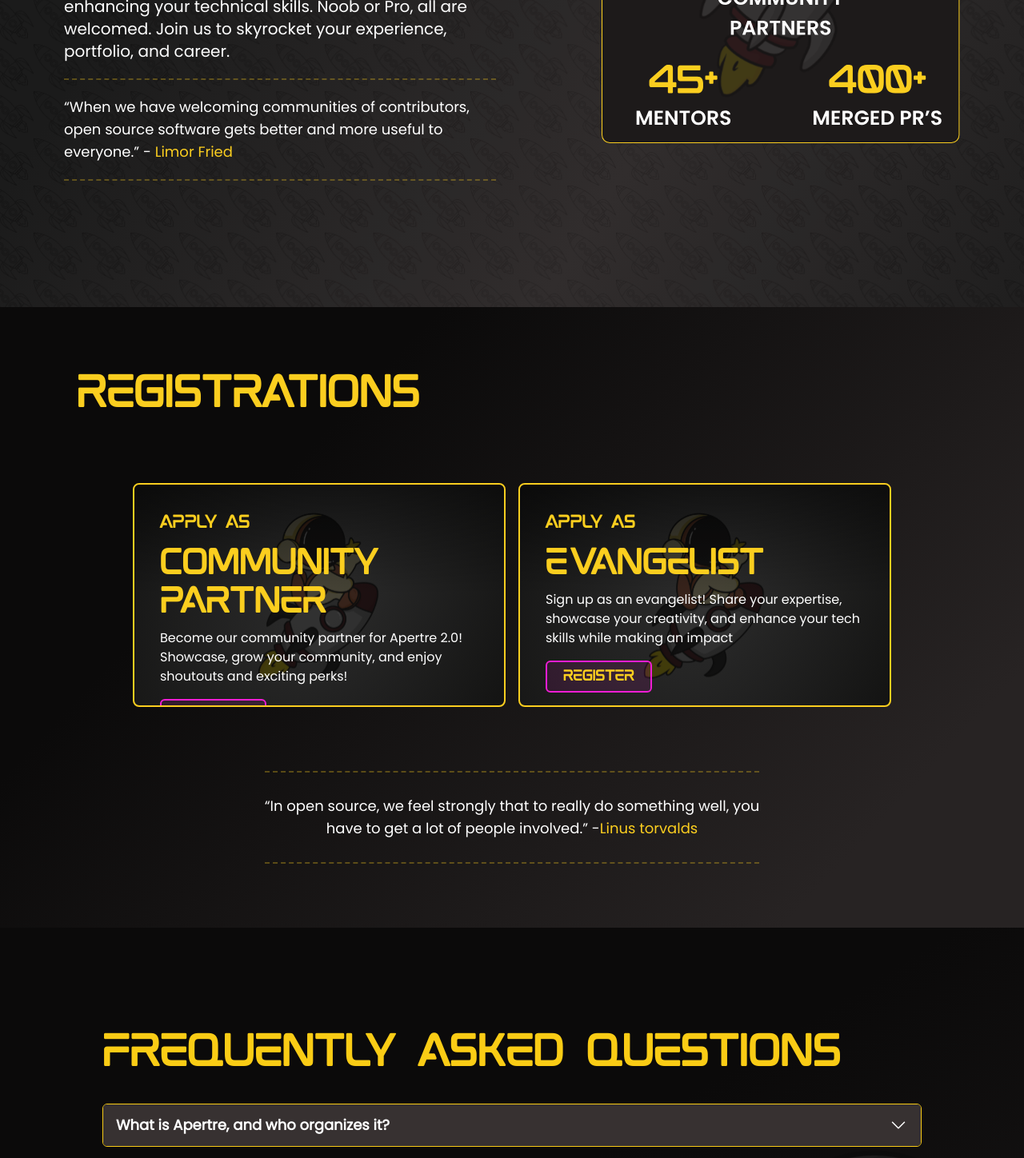
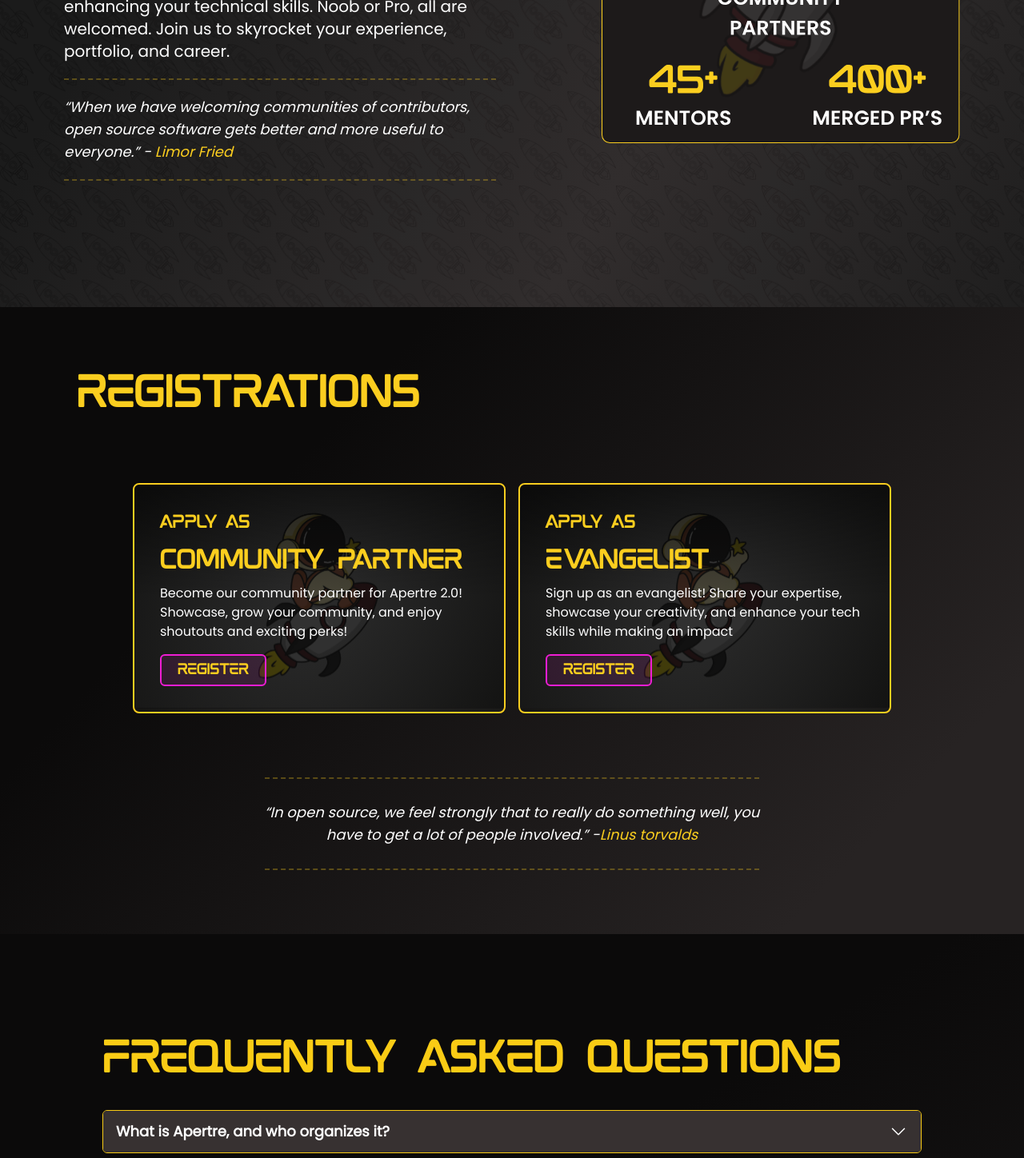
Before and after one commit to Resourcio2022/apertre2.0-frontend, a Next.js app: page / in a window 1280 px wide. Shown: the part 1300-2748 px from the top of the page at 80% size. Built offline with nearby package versions, Linux system fonts and the light colour scheme; no server answers.

Commit message:
attach the register button with the id and added connectivity in the other nav items

```diff
--- a/app/_components/about-us.tsx
+++ b/app/_components/about-us.tsx
@@ -3,7 +3,7 @@ import Image from "next/image";
 export default function AboutUs() {
     return (
         <div
-            className="w-full flex items-center justify-center p-10 md:p-20 text-white font-Poppins"
+            className="w-full flex items-center justify-center p-10 md:p-20 text-white font-Poppins scroll-smooth"
             style={{
                 backgroundImage: 'url("/aboutus.svg")',
                 backgroundRepeat: "no-repeat",
@@ -11,6 +11,7 @@ export default function AboutUs() {
                 backgroundPosition: "center",
                 minHeight: "100vh",
             }}
+            id="about"
         >
             <div className="flex flex-col md:flex-row justify-between items-center gap-10 max-w-7xl mx-auto">
                 <div className="flex-1 flex flex-col gap-5 text-center md:text-left">
@@ -26,7 +27,7 @@ export default function AboutUs() {
                         us to skyrocket your experience, portfolio, and career.
                     </p>
                     <div className="border-t-2 border-b-2 border-textyellow border-opacity-30 py-5 border-dashed">
-                        <p className="text-sm md:text-lg font-normal">
+                        <p className="text-sm md:text-lg font-normaln italic">
                             “When we have welcoming communities of contributors, open source
                             software gets better and more useful to everyone.” -{" "}
                             <span className="text-textyellow">Limor Fried</span>
--- a/app/_components/hero-section.tsx
+++ b/app/_components/hero-section.tsx
@@ -21,7 +21,7 @@ export default function Hero() {
         <div className="lg:w-1/2 space-y-8">
           <h1 className="text-4xl md:text-6xl font-bold leading-tight lg:mt-20">
             THE
-                        <span className="text-textyellow">OPEN SOURCE</span>
+            <span className="text-textyellow"> OPEN SOURCE</span>
             <br />
             CONTRIBUTION
             <br />
@@ -35,11 +35,11 @@ export default function Hero() {
                 width={30}
                 height={30}
               />
-                            <p className="mt-1">3RD MARCH - 3RD APRIL</p>
+              <p className="mt-1">7RD MARCH - 5TH APRIL</p>
             </div>
             <Link
-                            href="#"
-                            className="bg-[rgba(128,0,128,0.2)] text-textyellow font-medium px-4 py-3 rounded-xl border border-customYellow hover:bg-yellow-100/10 transition-colors duration-300 w-fit"
+              href="#register"
+              className="bg-[rgba(128,0,128,0.2)] text-textyellow font-medium px-4 py-3 rounded-xl border border-customYellow hover:bg-yellow-100/10 transition-colors duration-300 w-fit scroll-smooth"
             >
               REGISTER
             </Link>
--- a/app/_components/registration.tsx
+++ b/app/_components/registration.tsx
@@ -2,22 +2,30 @@ import { Card, Carousel } from "@/components/Registrationcarousel";
 import { data } from "@/constants/registration-constant";
 
 export default function Registration() {
-  const cards = data.map((card, idx) => (
-    <Card key={idx} card={card} />
-  ));
+  const cards = data.map((card, idx) => <Card key={idx} card={card} />);
 
   return (
-    <div className="w-full h-full p-10 md:p-20 bg-custom-gradient"
-      style={{ background: "linear-gradient(132.96deg, #0B0A0A 27.52%, #272323 84.97%)" }}>
+    <div
+      className="w-full h-full p-10 md:p-20 bg-custom-gradient scroll-smooth"
+      id="register"
+      style={{
+        background:
+          "linear-gradient(132.96deg, #0B0A0A 27.52%, #272323 84.97%)",
+      }}
+    >
       <h2 className=" text-textyellow pl-4 mx-auto font-normal text-2xl md:text-6xl  font-mokoto">
         Registrations
       </h2>
       <Carousel items={cards} />
       <div className="flex w-full justify-center items-center">
         <div className="border-t-2 border-b-2 border-textyellow border-opacity-30 py-7 border-dashed">
-          <span className="text-white text-base md:text-lg font-normal font-Poppins text-center flex flex-col">
-            “In open source, we feel strongly that to really do something well, you <span className="flex w-full justify-center text-center">have to get a lot of people involved.” -{" "}
-              <span className="text-textyellow">Linus torvalds</span></span>
+          <span className="text-white text-base md:text-lg font-normal font-Poppins text-center flex flex-col italic">
+            “In open source, we feel strongly that to really do something well,
+            you{" "}
+            <span className="flex w-full justify-center text-center">
+              have to get a lot of people involved.” -{" "}
+              <span className="text-textyellow">Linus torvalds</span>
+            </span>
           </span>
         </div>
       </div>
--- a/components/Navbar.tsx
+++ b/components/Navbar.tsx
@@ -13,7 +13,7 @@ interface INavLink {
 
 const NAV_LINKS: INavLink[] = [
   { name: "Home", url: "/" },
-    { name: "About Us", url: "/about-us" },
+  { name: "About Us", url: "#about" },
   { name: "Projects", url: "/projects" },
   { name: "Leaderboard", url: "/leaderboard" },
   { name: "Crew", url: "/crew" },
@@ -32,14 +32,23 @@ export default function Navbar() {
     <nav className="sticky top-0 bg-black left-0 w-full text-white z-[999]">
       <div className="flex items-center justify-between px-6 lg:px-20 py-6">
         {/* Logo aligned to the left */}
+        <Link href="/" className="flex items-center">
           <div className="flex items-center">
-                    <Image src="/Logo_primary.svg" alt="Logo" width={120} height={120} />
+            <Image
+              src="/Logo_primary.svg"
+              alt="Logo"
+              width={120}
+              height={120}
+            />
           </div>
+        </Link>
+
+        {/* Navigation links aligned to the right */}
 
         <div className="hidden lg:flex items-center justify-end gap-8 flex-grow">
           <div className="flex flex-wrap justify-center gap-4 text-sm md:gap-6 lg:gap-8 md:text-base font-mokoto">
             {NAV_LINKS.map((item, index) => (
-                            <Link key={index} href={item.url} className="relative group">
+              <Link key={index} href={item.url} className="relative group scroll-smooth">
                 <span>{item.name}</span>
                 <span className="absolute left-0 bottom-0 h-[2px] w-0 bg-customYellow transition-all duration-300 group-hover:w-full"></span>
               </Link>
@@ -47,9 +56,13 @@ export default function Navbar() {
           </div>
 
           <div className="flex items-center">
-                        {loading
-                            ? (
-                                <Preloader bgHeight="20%" width="2rem" height="2rem" color="#ffffff" />
+            {loading ? (
+              <Preloader
+                bgHeight="20%"
+                width="2rem"
+                height="2rem"
+                color="#ffffff"
+              />
             ) : (
               <>
                 <SignedOut>
@@ -63,8 +76,7 @@ export default function Navbar() {
                   <UserButton />
                 </SignedIn>
               </>
-                            )
-                        }
+            )}
           </div>
         </div>
 
@@ -76,14 +88,15 @@ export default function Navbar() {
       </div>
 
       <div
-                className={`lg:hidden ${isMobileMenuOpen ? "block" : "hidden"
+        className={`lg:hidden ${
+          isMobileMenuOpen ? "block" : "hidden"
         } bg-black p-6 absolute top-full left-0 w-full`}
       >
         {NAV_LINKS.map((item, index) => (
           <Link
             key={index}
             href={item.url}
-                        className="block text-white font-mokoto py-2 relative group w-fit"
+            className="block text-white font-mokoto py-2 relative group w-fit scroll-smooth"
           >
             <span>{item.name}</span>
             <span className="absolute left-0 bottom-0 h-[2px] w-0 bg-customYellow transition-all duration-300 group-hover:w-full"></span>
--- a/components/Registrationcarousel.tsx
+++ b/components/Registrationcarousel.tsx
@@ -22,7 +22,7 @@ export const CarouselContext = createContext<{
   onCardClose: (index: number) => void;
   currentIndex: number;
 }>({
-  onCardClose: () => { },
+  onCardClose: () => {},
   currentIndex: 0,
 });
 
@@ -80,7 +80,7 @@ export const Carousel = ({ items, initialScroll = 0 }: CarouselProps) => {
         <div
           className="flex w-full overflow-x-scroll overscroll-x-auto py-10 md:py-20 scroll-smooth [scrollbar-width:none]"
           ref={carouselRef}
-        // onScroll={checkScrollability}
+          // onScroll={checkScrollability}
         >
           <div
             className={cn(
@@ -88,12 +88,7 @@ export const Carousel = ({ items, initialScroll = 0 }: CarouselProps) => {
             )}
           ></div>
 
-          <div
-            className={cn(
-              "flex flex-row justify-start gap-4",
-              " mx-auto"
-            )}
-          >
+          <div className={cn("flex flex-row justify-start gap-4", " mx-auto")}>
             {items.map((item, index) => (
               <motion.div
                 initial={{
@@ -130,12 +125,11 @@ export const Card = ({
   card: Card;
   layout?: boolean;
 }) => {
-
   return (
     <>
       <motion.button
         layoutId={layout ? `card-${card.title}` : undefined}
-        className="rounded-lg border-2 border-textyellow h-80 w-56 md:h-[280px] bg-card md:w-[466px] overflow-hidden flex flex-col items-start justify-start relative z-10"
+        className="rounded-lg border-2 border-textyellow h-80 w-56 md:h-full bg-card md:w-[466px] overflow-hidden flex flex-col items-start justify-start relative z-10"
       >
         <div className="absolute h-full top-0 inset-x-0 bg-gradient-to-b from-black/50 via-transparent to-transparent z-30 pointer-events-none" />
         <div className="relative z-40 p-8 w-full">
@@ -144,7 +138,9 @@ export const Card = ({
             className="text-textyellow font-mokoto font-normal text-lg md:text-2xl text-left flex flex-col gap-3"
           >
             APPLY AS
-            <span className="text-textyellow font-mokoto text-xl md:text-5xl">{card.usertype}</span>
+            <span className="text-textyellow font-mokoto text-lg md:text-4xl">
+              {card.usertype}
+            </span>
           </motion.p>
           <motion.p
             layoutId={layout ? `title-${card.title}` : undefined}
@@ -152,11 +148,13 @@ export const Card = ({
           >
             {card.content}
           </motion.p>
-          <Link href={card.registerlink} className="text-textyellow font-mokoto text-xl mt-4 flex w-fit justify-start bg-[#F01DD41A] px-5 py-1 rounded-md border-2 border-[#F01DD4]">
+          <Link
+            href={card.registerlink}
+            className="text-textyellow font-mokoto text-xl mt-4 flex w-fit justify-start bg-[#F01DD41A] px-5 py-1 rounded-md border-2 border-[#F01DD4]"
+          >
             REGISTER
           </Link>
         </div>
-
       </motion.button>
     </>
   );
```
Lines whose indentation alone changed are shown as unchanged.
